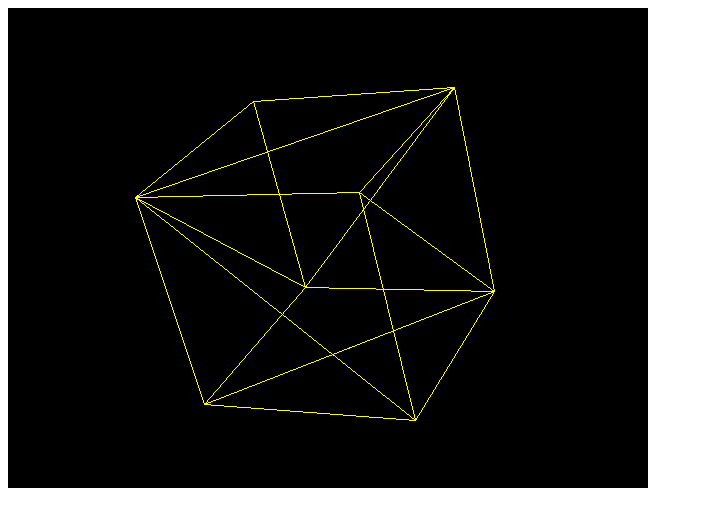
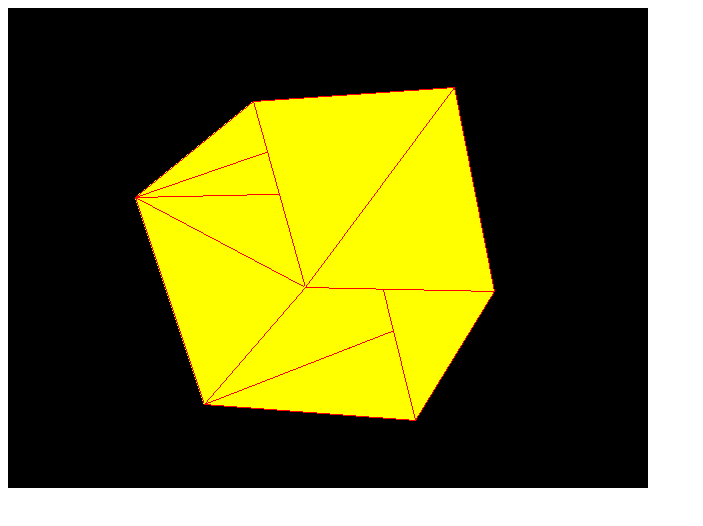
Before and after one commit to alinnb/3d_soft_engine_js, a plain HTML site: page index.html in a window 1280 px wide. Shown: the whole page, without its empty margins (0-703 px from the left). Drawn offline with Linux system fonts and the light colour scheme; animation ran at ten frames a second.

Commit message:
三角形光栅化

```diff
--- a/SoftEngine.js
+++ b/SoftEngine.js
@@ -1,5 +1,6 @@
 var SoftEngine;
 (function (SoftEngine) {
+    // camera
     var Camera = (function () {
         function Camera() {
             this.Position = BABYLON.Vector3.Zero();
@@ -8,6 +9,8 @@ var SoftEngine;
         return Camera;
     })();
     SoftEngine.Camera = Camera;
+
+    // mesh
     var Mesh = (function () {
         function Mesh(name, verticesCount, facesCount) {
             this.name = name;
@@ -19,16 +22,19 @@ var SoftEngine;
         return Mesh;
     })();
     SoftEngine.Mesh = Mesh;
+
+    // device
     var Device = (function () {
         function Device(canvas) {
             this.workingCanvas = canvas;
             this.workingWidth = canvas.width;
             this.workingHeight = canvas.height;
             this.workingContext = this.workingCanvas.getContext("2d");
-        }
+        };
         Device.prototype.clear = function () {
             this.workingContext.clearRect(0, 0, this.workingWidth, this.workingHeight);
             this.backbuffer = this.workingContext.getImageData(0, 0, this.workingWidth, this.workingHeight);
+            this.zbuffer = [this.workingWidth * this.workingHeight];
         };
         Device.prototype.present = function () {
             this.workingContext.putImageData(this.backbuffer, 0, 0);
@@ -45,11 +51,11 @@ var SoftEngine;
             var point = BABYLON.Vector3.TransformCoordinates(coord, transMat);
             var x = point.x * this.workingWidth + this.workingWidth / 2.0 >> 0;
             var y = -point.y * this.workingHeight + this.workingHeight / 2.0 >> 0;
-            return (new BABYLON.Vector2(x, y));
+            return (new BABYLON.Vector3(x, y, point.z));
         };
-        Device.prototype.drawPoint = function (point) {
+        Device.prototype.drawPoint = function (point, color) {
             if(point.x >= 0 && point.y >= 0 && point.x < this.workingWidth && point.y < this.workingHeight) {
-                this.putPixel(point.x, point.y, new BABYLON.Color4(1, 1, 0, 1));
+                this.putPixel(point.x, point.y, color);
             }
         };
         Device.prototype.drawLine = function (point0, point1) {
@@ -62,7 +68,7 @@ var SoftEngine;
             this.drawLine(point0, middlePoint);
             this.drawLine(middlePoint, point1);
         };
-        Device.prototype.drawBline = function (point0, point1) {
+        Device.prototype.drawBline = function (point0, point1, color) {
             var x0 = point0.x >> 0;
             var y0 = point0.y >> 0;
             var x1 = point1.x >> 0;
@@ -73,7 +79,7 @@ var SoftEngine;
             var sy = (y0 < y1) ? 1 : -1;
             var err = dx - dy;
             while(true) {
-                this.drawPoint(new BABYLON.Vector2(x0, y0));
+                this.drawPoint(new BABYLON.Vector2(x0, y0), color);
                 if((x0 == x1) && (y0 == y1)) {
                     break;
                 }
@@ -88,6 +94,25 @@ var SoftEngine;
                 }
             }
         };
+        Device.prototype.rasterization = function(p1, p2, p3) {
+            //draw face
+            var face_color = new BABYLON.Color4(1, 1, 0, 1);
+            var t = new Base.Triangle(p1, p2, p3);
+            t.sort()
+            var f = t.processScanLine()
+            do {
+                var p = f.next()
+                if (p.done) {
+                    break;
+                }
+                this.drawBline(p.value.point1, p.value.point2, face_color)
+            } while(!p.done)
+            //draw lines
+            var color = new BABYLON.Color4(1, 0, 0, 1);
+            this.drawBline(p1, p2, color);
+            this.drawBline(p2, p3, color);
+            this.drawBline(p3, p1, color);
+        }
         Device.prototype.render = function (camera, meshes) {
             var viewMatrix = BABYLON.Matrix.LookAtLH(camera.Position, camera.Target, BABYLON.Vector3.Up());
             var projectionMatrix = BABYLON.Matrix.PerspectiveFovLH(0.78, this.workingWidth / this.workingHeight, 0.01, 1.0);
@@ -103,9 +128,7 @@ var SoftEngine;
                     var pixelA = this.project(vertexA, transformMatrix);
                     var pixelB = this.project(vertexB, transformMatrix);
                     var pixelC = this.project(vertexC, transformMatrix);
-                    this.drawBline(pixelA, pixelB);
-                    this.drawBline(pixelB, pixelC);
-                    this.drawBline(pixelC, pixelA);
+                    this.rasterization(pixelA, pixelB, pixelC)
                 }
             }
         };
--- /dev/null
+++ b/base.js
@@ -0,0 +1,144 @@
+var Base;
+(function (Base) {
+    // Triangle
+    var Triangle = (function () {
+        function Triangle(p1, p2, p3) {
+            this.p1 = p1;
+            this.p2 = p2;
+            this.p3 = p3;
+        }
+
+        Triangle.prototype.sort = function () {
+            p = [this.p1, this.p2, this.p3]
+            p.sort(function (p1, p2) {
+                if (p1.y == p2.y) {
+                    return p1.x < p2.x ? -1 : 1;
+                }
+                return p1.y < p2.y ? -1 : 1;
+            })
+            this.point_top = p[0]
+            this.point_center = p[1]
+            this.point_bottom = p[2]
+        };
+
+        // TYPE1                 TYPE2：           TYPE3          TYPE4
+        // P1 .......... P2       P1 .            P1  .            P1 .
+        //     .      .             . .             . .               . .
+        //      .    .             .   .        P2.   .               .   .P2
+        //       . .              .     .           . .               . .
+        //        .              .........            .               .
+        //        P3           P3         P2          P3             P3
+        // if true, p2 on right of p1p3, else p2 on left
+        Triangle.prototype.type = function () {
+            if (this.point_top.y == this.point_center.y) {
+                return 1;
+            }
+            else if (this.point_bottom.y == this.point_center.y) {
+                return 2;
+            }
+            else {
+                dP1P2 = (this.point_center.x - this.point_top.x) / (this.point_center.y - this.point_top.y)
+                dP1P3 = (this.point_bottom.x - this.point_top.x) / (this.point_bottom.y - this.point_top.y)
+                return dP1P2 > dP1P3 ? 4 : 3;
+            }
+        }
+
+        //已知P1， P2点，P3Y坐标，差值P3X P3Z
+        Triangle.prototype.interpolateP3byP1P2 = function(p1, p2, p3y) {
+            delta_x = p2.x - p1.x;
+            delta_y = p2.y - p1.y;
+            delta_z = p2.z - p1.z;
+            //已知p3.Y
+            var p3x = (p3y - p1.y) * delta_x / delta_y + p1.x;
+            var p3z = (p3y - p1.y) * delta_z / delta_y + p1.z;
+            return new BABYLON.Vector3(p3x, p3y, p3z)
+        }
+
+        Triangle.prototype.processScanLine = function* () {
+            var testYGap = 1
+            switch (this.type()) {
+                case 1://平顶三角形
+                    for(var y = this.point_top.y; y < this.point_bottom.y; y+=testYGap) {
+                        var ps = this.interpolateP3byP1P2(this.point_top, this.point_bottom, y)
+                        var pe = this.interpolateP3byP1P2(this.point_center, this.point_bottom, y)
+                        yield {point1:ps, point2:pe};
+                    }
+                    break;
+                case 2://平底三角形
+                    for(var y = this.point_top.y; y < this.point_bottom.y; y+=testYGap) {
+                        var ps = this.interpolateP3byP1P2(this.point_top, this.point_bottom, y)
+                        var pe = this.interpolateP3byP1P2(this.point_top, this.point_center, y)
+                        yield {point1:ps, point2:pe};
+                    }
+                    break;
+                case 3://2+1 p2 left
+                    var py = this.point_center.y
+                    ////平底三角形
+                    for(var y = this.point_top.y; y < py; y += testYGap) {
+                        var ps = this.interpolateP3byP1P2(this.point_top, this.point_bottom, y)
+                        var pe = this.interpolateP3byP1P2(this.point_top, this.point_center, y)
+                        yield {point1:ps, point2:pe};
+                    }
+                    //平顶三角形
+                    for(var y = py; y < this.point_bottom.y; y+=testYGap) {
+                        var ps = this.interpolateP3byP1P2(this.point_center, this.point_bottom, y)
+                        var pe = this.interpolateP3byP1P2(this.point_top, this.point_bottom, y)
+                        yield {point1:ps, point2:pe};
+                    }
+                    break;
+                case 4://2+1 p2 right
+                    var py = this.point_center.y
+                    //平底三角形
+                    for(var y = this.point_top.y; y < py; y += testYGap) {
+                        var ps = this.interpolateP3byP1P2(this.point_top, this.point_bottom, y)
+                        var pe = this.interpolateP3byP1P2(this.point_top, this.point_center, y)
+                        yield {point1:ps, point2:pe};
+                    }
+                    //平顶三角形
+                    for(var y = py; y < this.point_bottom.y; y+=testYGap) {
+                        var ps = this.interpolateP3byP1P2(this.point_top, this.point_bottom, y)
+                        var pe = this.interpolateP3byP1P2(this.point_center, this.point_bottom, y)
+                        yield {point1:ps, point2:pe};
+                    }
+                    break;
+            }
+            return;
+        }
+
+        Triangle.prototype.toString = function () {
+            return 'top' + this.point_top.toString() + ' center' + this.point_center.toString() + ' bottom' + this.point_bottom.toString();
+        }
+
+        return Triangle;
+    })();
+
+    Base.Triangle = Triangle;
+
+})(Base || (Base = {}))
+
+// test
+// var t = new Base.Triangle(new BABYLON.Vector2(2, 2), new BABYLON.Vector2(1, 2), new BABYLON.Vector2(1, 3))
+// t.sort()
+// var f = t.ProcessScanLine()
+// for(var p in f.next()) {
+//     console.log(p.x,p.y)
+// }
+// var x,y = f()
+// console.log(x,y)
+// // console.log(t.toString(), t.type())
+
+// for (i = 0; i < 10 ;i++) {
+//     var p1 = new BABYLON.Vector2(Math.floor(Math.random() * 10), Math.floor(Math.random() * 10));
+//     var p2 = new BABYLON.Vector2(Math.floor(Math.random() * 10), Math.floor(Math.random() * 10));
+//     var p3 = new BABYLON.Vector2(Math.floor(Math.random() * 10), Math.floor(Math.random() * 10));
+//     var t = new Base.Triangle(p1, p2, p3)
+//     t.sort()
+//     var f = t.ProcessScanLine()
+//     do {
+//         var p = f.next()
+//         if (p.done) {
+//             break;
+//         }
+//         console.log(p.value.point1.x, p.value.point1.y, p.value.point2.x, p.value.point2.y)
+//     } while(!p.done)
+// }
--- a/index.html
+++ b/index.html
@@ -9,6 +9,7 @@
         }
     </style>
     <script src="babylon.math.js"></script>
+    <script src="base.js"></script>
     <script src="SoftEngine.js"></script>
     <script src="main.js"></script>
 </head>
--- a/main.js
+++ b/main.js
@@ -23,6 +23,21 @@ function init() {
 
     // device.LoadJSONFileAsync("monkey.babylon", loadJSONCompleted);
     loadCube();
+    // loadTrangle();
+}
+
+function loadTrangle() {
+    var mesh = new SoftEngine.Mesh("Trangle", 3, 1);
+    mesh.Vertices[0] = new BABYLON.Vector3(-1, 1, 1);
+    mesh.Vertices[1] = new BABYLON.Vector3(1, 1, 1);
+    mesh.Vertices[2] = new BABYLON.Vector3(-1, -1, 1);
+
+    mesh.Faces[0] = { A : 0, B : 1, C : 2 };
+    meshes.push(mesh);
+
+    requestAnimationFrame(drawingLoop);
+
+    document.onkeydown = rotationZ;
 }
 
 function loadCube() {
@@ -64,11 +79,7 @@ function loadJSONCompleted(meshesLoaded) {
 function drawingLoop() {
     device.clear();
 
-    for (var i = 0; i < meshes.length; i++) {
-        // rotating slightly the mesh during each frame rendered
-        meshes[i].Rotation.x += 0.01;
-        meshes[i].Rotation.y += 0.01;
-    }
+    auto_rotation();
 
     // Doing the various matrix operations
     device.render(mera, meshes);
@@ -78,3 +89,18 @@ function drawingLoop() {
     // Calling the HTML5 rendering loop recursively
     requestAnimationFrame(drawingLoop);
 }
+
+function auto_rotation() {
+    for (var i = 0; i < meshes.length; i++) {
+        // rotating slightly the mesh during each frame rendered
+        meshes[i].Rotation.x += 0.01;
+        meshes[i].Rotation.y += 0.01;
+    }
+}
+
+function rotationZ() {
+    for (var i = 0; i < meshes.length; i++) {
+        // rotating slightly the mesh during each frame rendered
+        meshes[i].Rotation.z += 0.01;
+    }
+}
```
